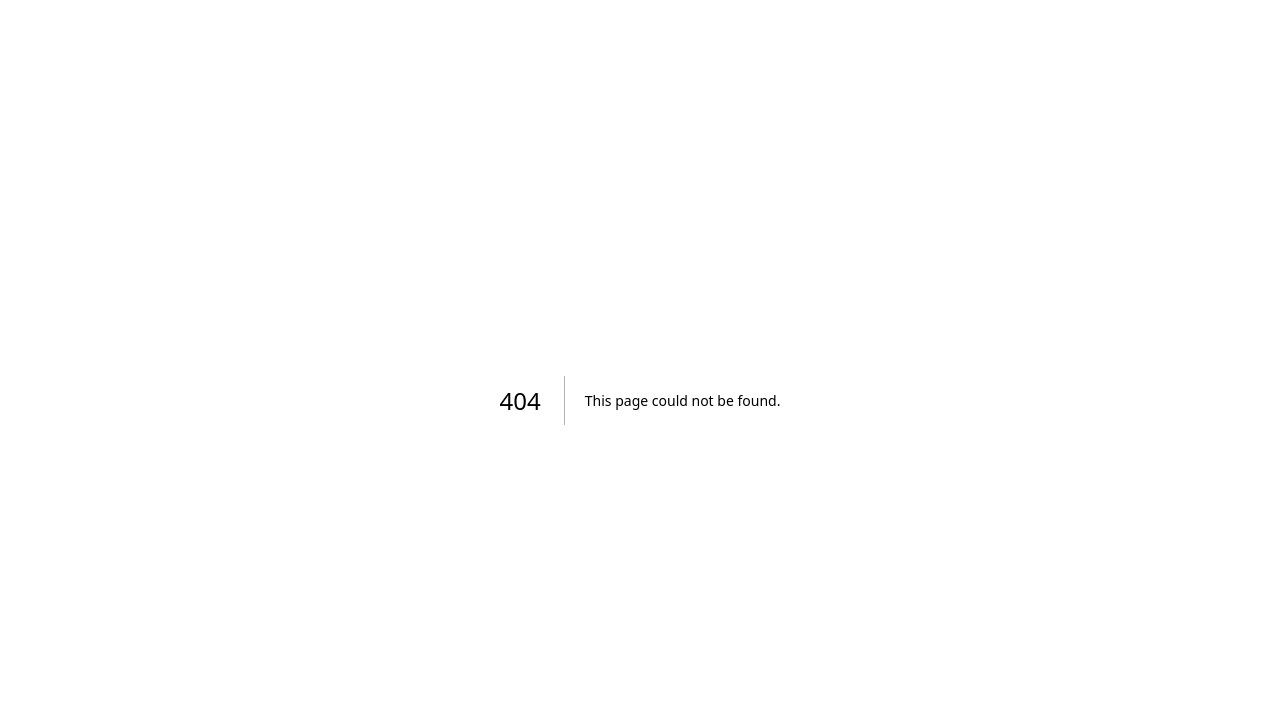
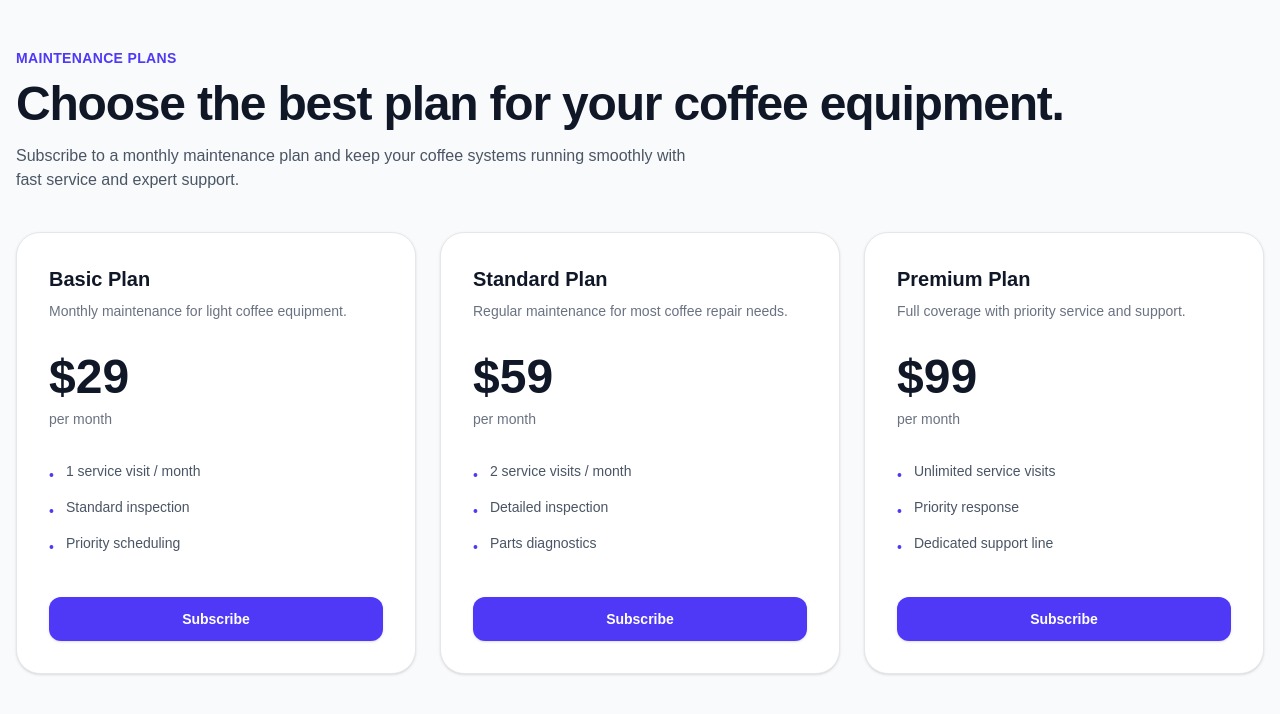
Before and after one commit to zunacoffee/coffee-repair-site, a Next.js app: page /pricing in a window 1280 px wide. Before the commit this address had no page. Shown: the top 714 px of the page. Built offline with nearby package versions, Linux system fonts and the light colour scheme.

Commit message:
add Stripe payments and pricing page

```diff
--- /dev/null
+++ b/app/api/checkout/route.ts
@@ -0,0 +1,79 @@
+import { NextRequest, NextResponse } from 'next/server'
+import Stripe from 'stripe'
+
+const stripeSecretKey = process.env.STRIPE_SECRET_KEY
+
+if (!stripeSecretKey) {
+  throw new Error('Missing STRIPE_SECRET_KEY environment variable')
+}
+
+const stripe = new Stripe(stripeSecretKey)
+
+const plans: Record<
+  string,
+  {
+    name: string
+    amount: number
+    description: string
+  }
+> = {
+  basic: {
+    name: 'Basic Plan',
+    amount: 2900,
+    description: 'Monthly maintenance for light coffee equipment.',
+  },
+  standard: {
+    name: 'Standard Plan',
+    amount: 5900,
+    description: 'Regular maintenance for most coffee repair needs.',
+  },
+  premium: {
+    name: 'Premium Plan',
+    amount: 9900,
+    description: 'Full coverage with priority service and support.',
+  },
+}
+
+export async function POST(req: NextRequest) {
+  const body = (await req.json()) as { planId?: string }
+  const plan = body.planId ? plans[body.planId] : undefined
+
+  if (!plan) {
+    return NextResponse.json(
+      { error: 'Invalid plan selected. Please choose a valid maintenance plan.' },
+      { status: 400 },
+    )
+  }
+
+  try {
+    const origin = new URL(req.url).origin
+
+    const session = await stripe.checkout.sessions.create({
+      mode: 'subscription',
+      payment_method_types: ['card'],
+      line_items: [
+        {
+          price_data: {
+            currency: 'usd',
+            product_data: {
+              name: plan.name,
+              description: plan.description,
+            },
+            recurring: { interval: 'month' },
+            unit_amount: plan.amount,
+          },
+          quantity: 1,
+        },
+      ],
+      success_url: `${origin}/dashboard`,
+      cancel_url: `${origin}/pricing`,
+    })
+
+    return NextResponse.json({ url: session.url ?? null })
+  } catch (error) {
+    return NextResponse.json(
+      { error: (error as Error).message || 'Unable to create checkout session.' },
+      { status: 500 },
+    )
+  }
+}
--- /dev/null
+++ b/app/pricing/page.tsx
@@ -0,0 +1,120 @@
+"use client"
+
+import { useState } from 'react'
+
+const plans = [
+  {
+    id: 'basic',
+    name: 'Basic Plan',
+    price: '$29',
+    description: 'Monthly maintenance for light coffee equipment.',
+    features: ['1 service visit / month', 'Standard inspection', 'Priority scheduling'],
+  },
+  {
+    id: 'standard',
+    name: 'Standard Plan',
+    price: '$59',
+    description: 'Regular maintenance for most coffee repair needs.',
+    features: ['2 service visits / month', 'Detailed inspection', 'Parts diagnostics'],
+  },
+  {
+    id: 'premium',
+    name: 'Premium Plan',
+    price: '$99',
+    description: 'Full coverage with priority service and support.',
+    features: ['Unlimited service visits', 'Priority response', 'Dedicated support line'],
+  },
+]
+
+export default function PricingPage() {
+  const [loadingPlan, setLoadingPlan] = useState<string | null>(null)
+  const [error, setError] = useState<string | null>(null)
+
+  const handleSubscribe = async (planId: string) => {
+    setError(null)
+    setLoadingPlan(planId)
+
+    const response = await fetch('/api/checkout', {
+      method: 'POST',
+      headers: { 'Content-Type': 'application/json' },
+      body: JSON.stringify({ planId }),
+    })
+
+    if (!response.ok) {
+      const data = await response.json().catch(() => null)
+      setLoadingPlan(null)
+      setError(data?.error || 'Unable to start checkout. Please try again.')
+      return
+    }
+
+    const { url } = await response.json()
+
+    if (!url) {
+      setLoadingPlan(null)
+      setError('Unable to start checkout. Please try again.')
+      return
+    }
+
+    window.location.href = url
+  }
+
+  const isLoading = loadingPlan !== null
+
+  return (
+    <div className="min-h-screen bg-gray-50 py-12 px-4">
+      <div className="mx-auto max-w-7xl">
+        <div className="sm:flex sm:items-end sm:justify-between">
+          <div>
+            <p className="text-sm font-semibold uppercase tracking-wide text-indigo-600">Maintenance plans</p>
+            <h1 className="mt-3 text-4xl font-bold tracking-tight text-gray-900 sm:text-5xl">Choose the best plan for your coffee equipment.</h1>
+            <p className="mt-4 max-w-2xl text-base text-gray-600">
+              Subscribe to a monthly maintenance plan and keep your coffee systems running smoothly with fast service and expert support.
+            </p>
+          </div>
+        </div>
+
+        <div className="mt-10 grid gap-6 xl:grid-cols-3 lg:grid-cols-3 md:grid-cols-2 sm:grid-cols-1">
+          {plans.map((plan) => (
+            <div key={plan.id} className="rounded-3xl border border-gray-200 bg-white p-8 shadow-sm">
+              <div className="flex items-center justify-between">
+                <div>
+                  <h2 className="text-xl font-semibold text-gray-900">{plan.name}</h2>
+                  <p className="mt-2 text-sm text-gray-500">{plan.description}</p>
+                </div>
+              </div>
+
+              <div className="mt-8">
+                <p className="text-5xl font-bold text-gray-900">{plan.price}</p>
+                <p className="mt-2 text-sm text-gray-500">per month</p>
+              </div>
+
+              <ul className="mt-8 space-y-3 text-sm text-gray-600">
+                {plan.features.map((feature) => (
+                  <li key={feature} className="flex gap-3">
+                    <span className="mt-1 text-indigo-600">•</span>
+                    <span>{feature}</span>
+                  </li>
+                ))}
+              </ul>
+
+              <button
+                type="button"
+                disabled={isLoading}
+                onClick={() => handleSubscribe(plan.id)}
+                className="mt-10 inline-flex w-full items-center justify-center rounded-xl bg-indigo-600 px-4 py-3 text-sm font-semibold text-white shadow-sm transition hover:bg-indigo-700 disabled:cursor-not-allowed disabled:bg-gray-300"
+              >
+                {loadingPlan === plan.id ? 'Starting checkout...' : 'Subscribe'}
+              </button>
+            </div>
+          ))}
+        </div>
+
+        {error ? (
+          <div className="mx-auto mt-8 max-w-3xl rounded-2xl border border-red-200 bg-red-50 p-5 text-sm text-red-700">
+            {error}
+          </div>
+        ) : null}
+      </div>
+    </div>
+  )
+}
--- a/package.json
+++ b/package.json
@@ -9,10 +9,12 @@
     "lint": "eslint"
   },
   "dependencies": {
+    "@stripe/stripe-js": "^9.8.0",
     "@supabase/supabase-js": "^2.108.1",
     "next": "16.2.9",
     "react": "19.2.4",
-    "react-dom": "19.2.4"
+    "react-dom": "19.2.4",
+    "stripe": "^22.2.0"
   },
   "devDependencies": {
     "@tailwindcss/postcss": "^4",
```
Also changed, not shown: 1 other file (tests, documents, lock files or other folders).
